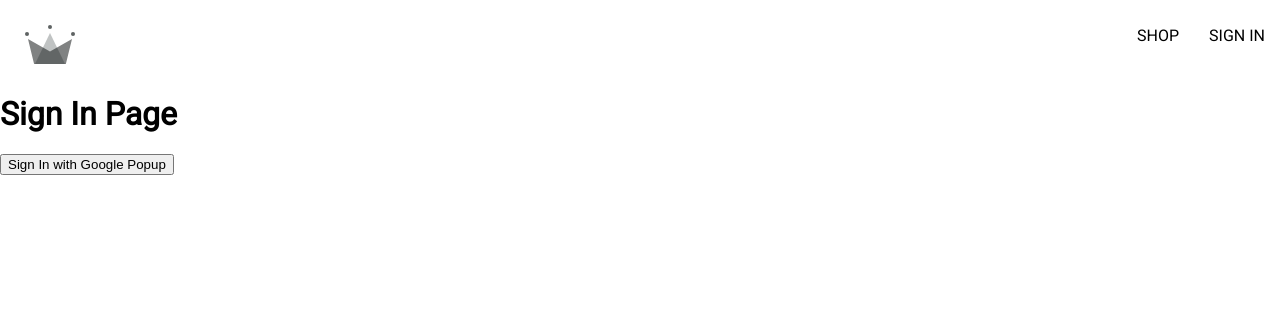
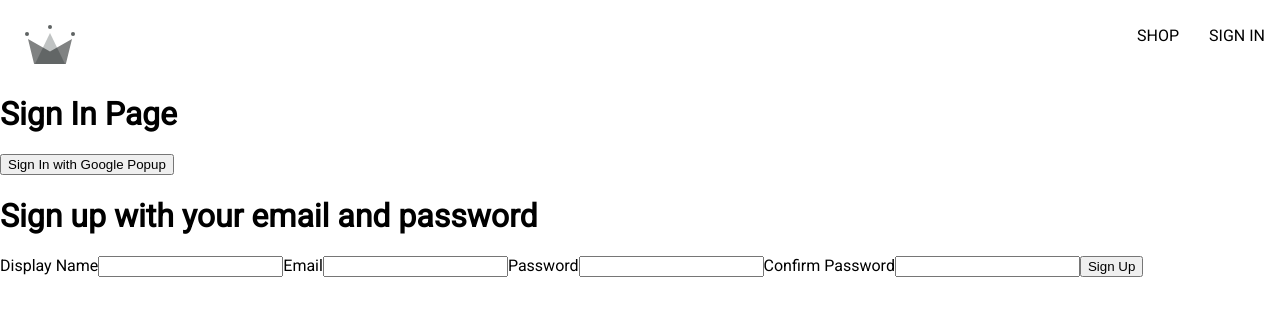
Before and after one commit to Marek-Kosmowski/project-ecommerce, a React (Create React App) app in the folder crwn-clothing/: page /sign-in in a window 1280 px wide. Shown: the top 316 px of the page. Built offline with nearby package versions, Linux system fonts and the light colour scheme.

Commit message:
Create form inside sign-up-form.component.jsx

```diff
--- a/crwn-clothing/src/components/sign-up-form/sign-up-form.component.jsx
+++ b/crwn-clothing/src/components/sign-up-form/sign-up-form.component.jsx
@@ -0,0 +1,64 @@
+import { useState } from 'react';
+
+const defaultFormFields = {
+  displayName: '',
+  email: '',
+  password: '',
+  confirmPassword: '',
+};
+
+const SignUpForm = () => {
+  const [formFields, setFormFields] = useState(defaultFormFields);
+  const { displayName, email, password, confirmPassword } = formFields;
+
+  console.log(formFields);
+  const handleChange = (event) => {
+    const { name, value } = event.target;
+    setFormFields({ ...formFields, [name]: value });
+  };
+
+  return (
+    <div>
+      <h1>Sign up with your email and password</h1>
+      <form onSubmit={() => {}}>
+        <label>Display Name</label>
+        <input
+          type='text'
+          required
+          onChange={handleChange}
+          name='displayName'
+          value={displayName}
+        />
+
+        <label>Email</label>
+        <input
+          type='email'
+          required
+          onChange={handleChange}
+          name='email'
+          value={email}
+        />
+
+        <label>Password</label>
+        <input
+          type='password'
+          required
+          onChange={handleChange}
+          name='password'
+          value={password}
+        />
+
+        <label>Confirm Password</label>
+        <input
+          type='password'
+          onChange={handleChange}
+          name='confirmPassword'
+          value={confirmPassword}
+        />
+        <button type='submit'>Sign Up</button>
+      </form>
+    </div>
+  );
+};
+
+export default SignUpForm;
--- a/crwn-clothing/src/routes/sign-in/sign-in.component.jsx
+++ b/crwn-clothing/src/routes/sign-in/sign-in.component.jsx
@@ -1,9 +1,9 @@
 // import {auth, } from '../../utils/firebase/firebase';
-
 import {
   signInWithGooglePopup,
   createUserDocumentFromAuth,
 } from '../../utils/firebase/firebase.utils';
+import SignUpForm from '../../components/sign-up-form/sign-up-form.component';
 
 const SignIn = () => {
   // wherever you make a call to the database it is going to be asynchronous
@@ -16,6 +16,7 @@
     <div>
       <h1>Sign In Page</h1>
       <button onClick={logGoogleUser}>Sign In with Google Popup</button>
+      <SignUpForm />
     </div>
   );
 };
```
